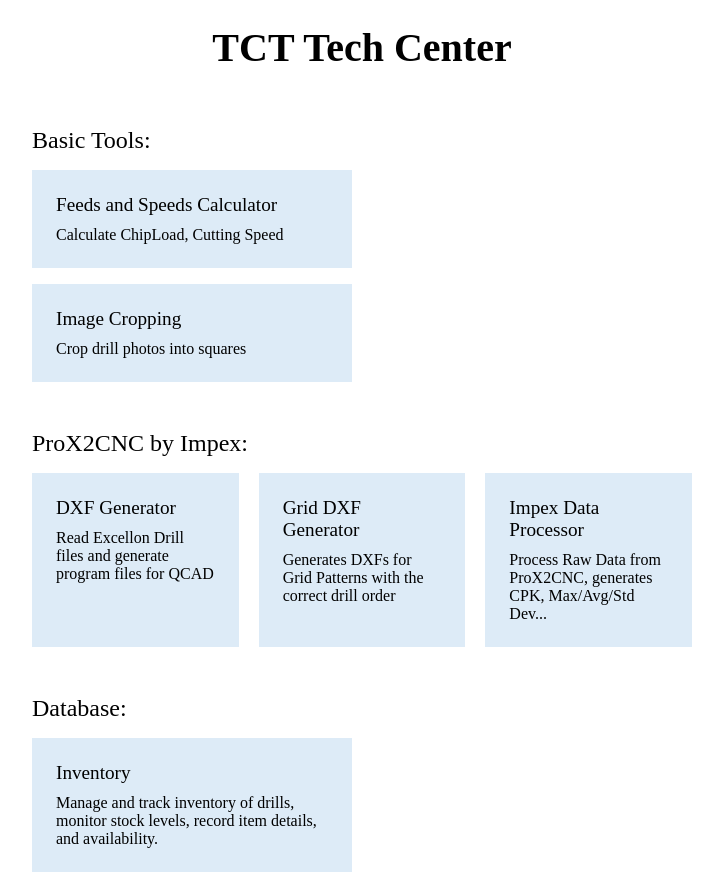
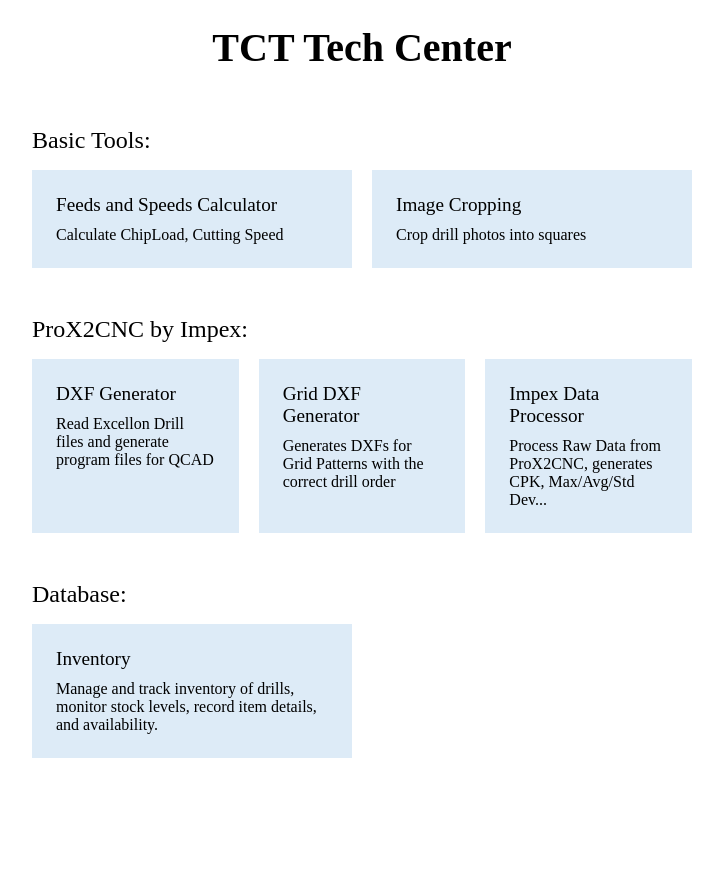
Before and after one commit to tct-tech/main, a React (Vite) app: page / in a window 1280 px wide. Shown: the whole page, without its empty margins (278-1001 px from the left). After the commit the page ends 800 px from the top, so only its background shows below. Built offline with nearby package versions, Linux system fonts and the light colour scheme.

Commit message:
add Picrop

```diff
--- a/src/App.jsx
+++ b/src/App.jsx
@@ -9,6 +9,7 @@
       <div className='section'>
         <div className='subsection'>
           <div className='title'>Basic Tools:</div>
+          <div className='blockRow'>
             <Block
               title='Feeds and Speeds Calculator'
               descr='Calculate ChipLoad, Cutting Speed'
@@ -19,6 +20,7 @@
               descr='Crop drill photos into squares'
               URL='https://jruva.github.io/Picrop'
             />
+          </div>
         </div>
         <div className='subsection'>
           <div className='title'>ProX2CNC by Impex:</div>
```
Lines whose indentation alone changed are shown as unchanged.
